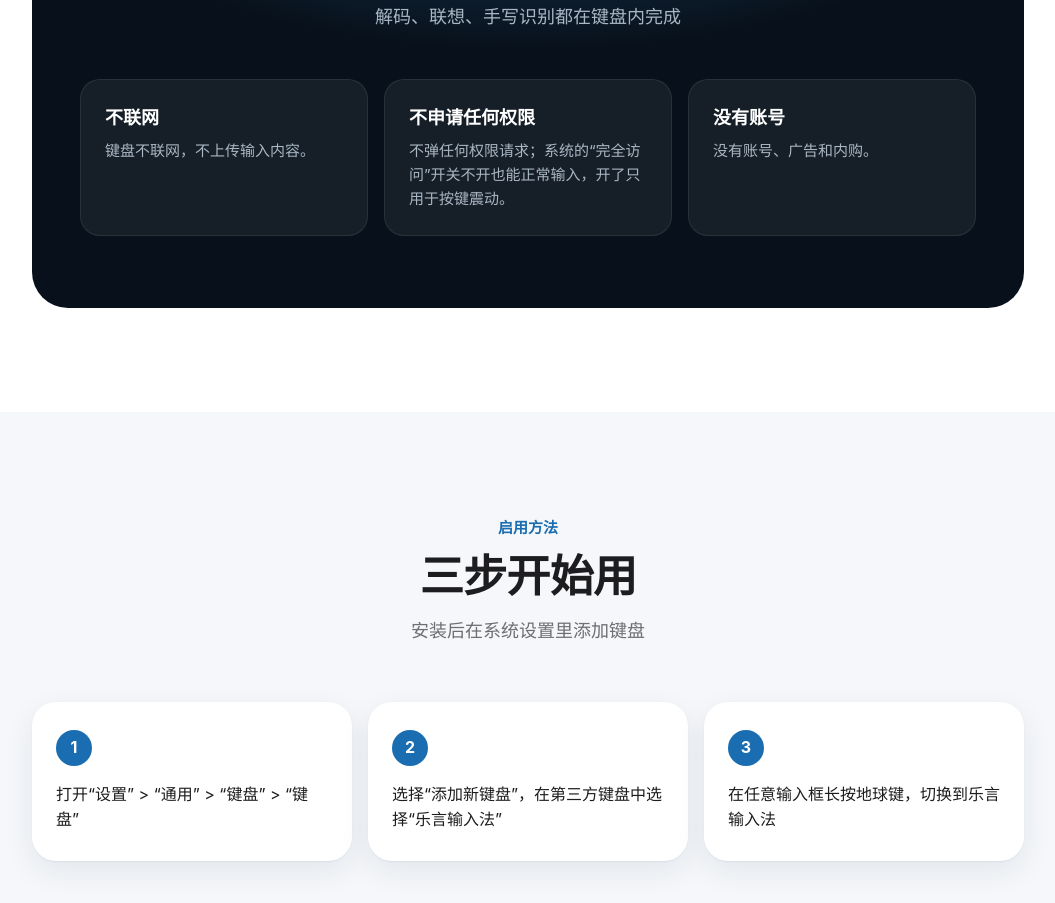
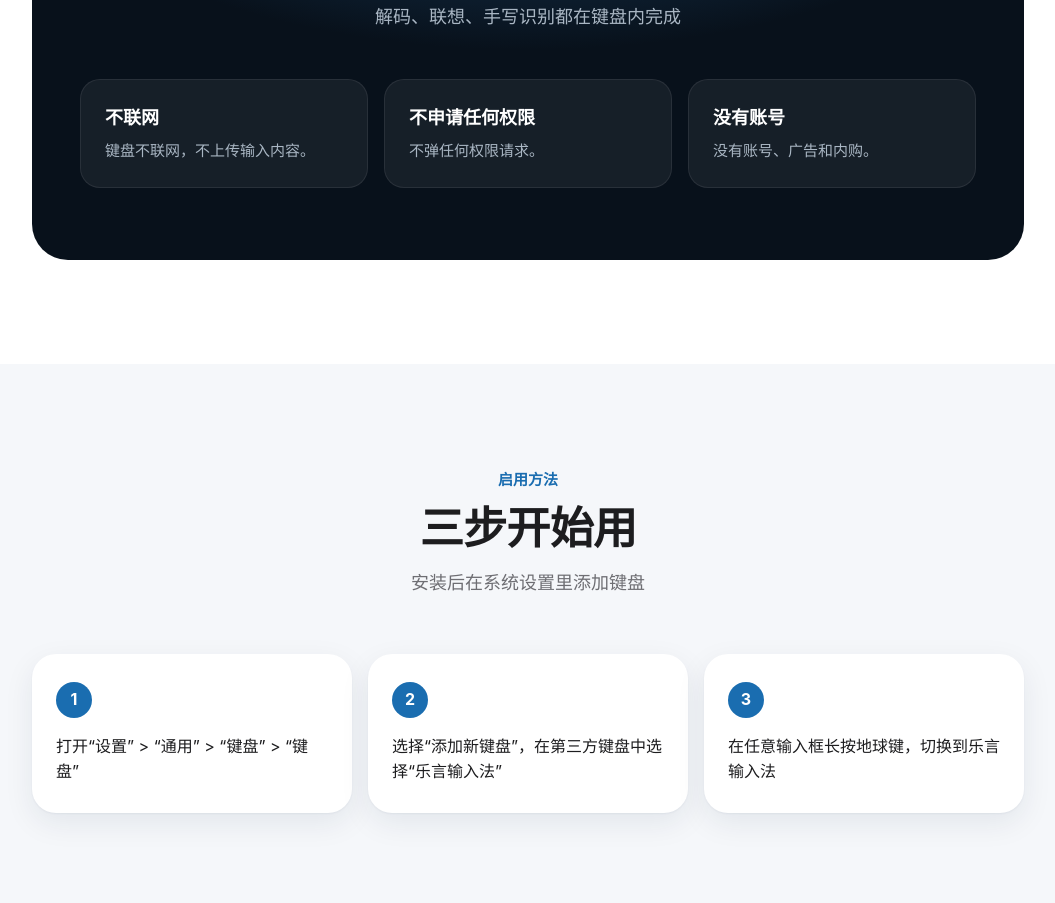
Before and after one commit to wang1ang/leyan.wang, a plain HTML site: page index.html in a window 1280 px wide. Shown: the part 5219-6122 px from the top of the page, without its empty margins (112-1167 px from the left). Drawn offline with Linux system fonts and the light colour scheme.

Commit message:
Trim permissions note

```diff
--- a/index.html
+++ b/index.html
@@ -332,7 +332,7 @@
         <p class="sub">解码、联想、手写识别都在键盘内完成</p>
         <div class="facts">
           <div><h3>不联网</h3><p>键盘不联网，不上传输入内容。</p></div>
-          <div><h3>不申请任何权限</h3><p>不弹任何权限请求；系统的“完全访问”开关不开也能正常输入，开了只用于按键震动。</p></div>
+          <div><h3>不申请任何权限</h3><p>不弹任何权限请求。</p></div>
           <div><h3>没有账号</h3><p>没有账号、广告和内购。</p></div>
         </div>
       </div>
```
